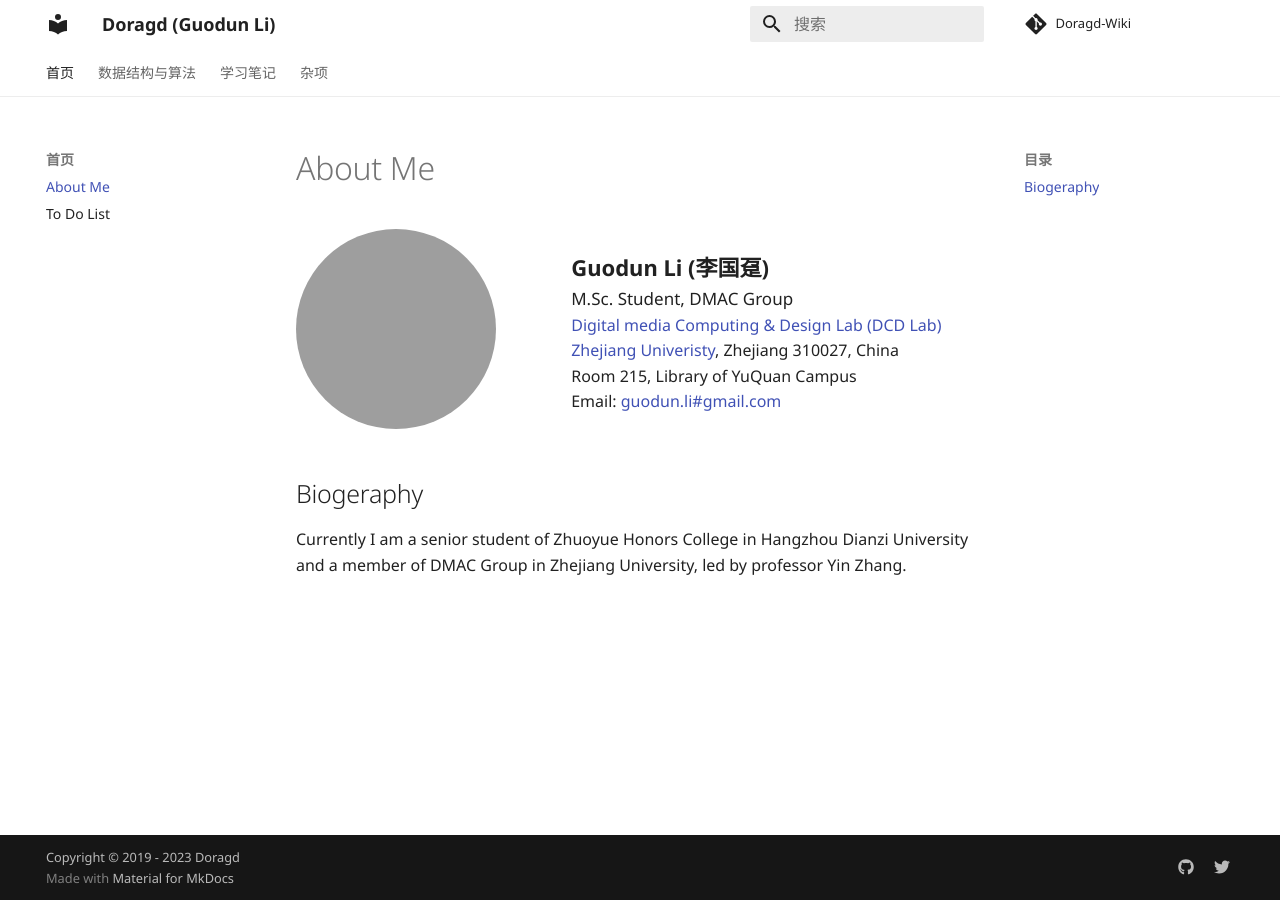
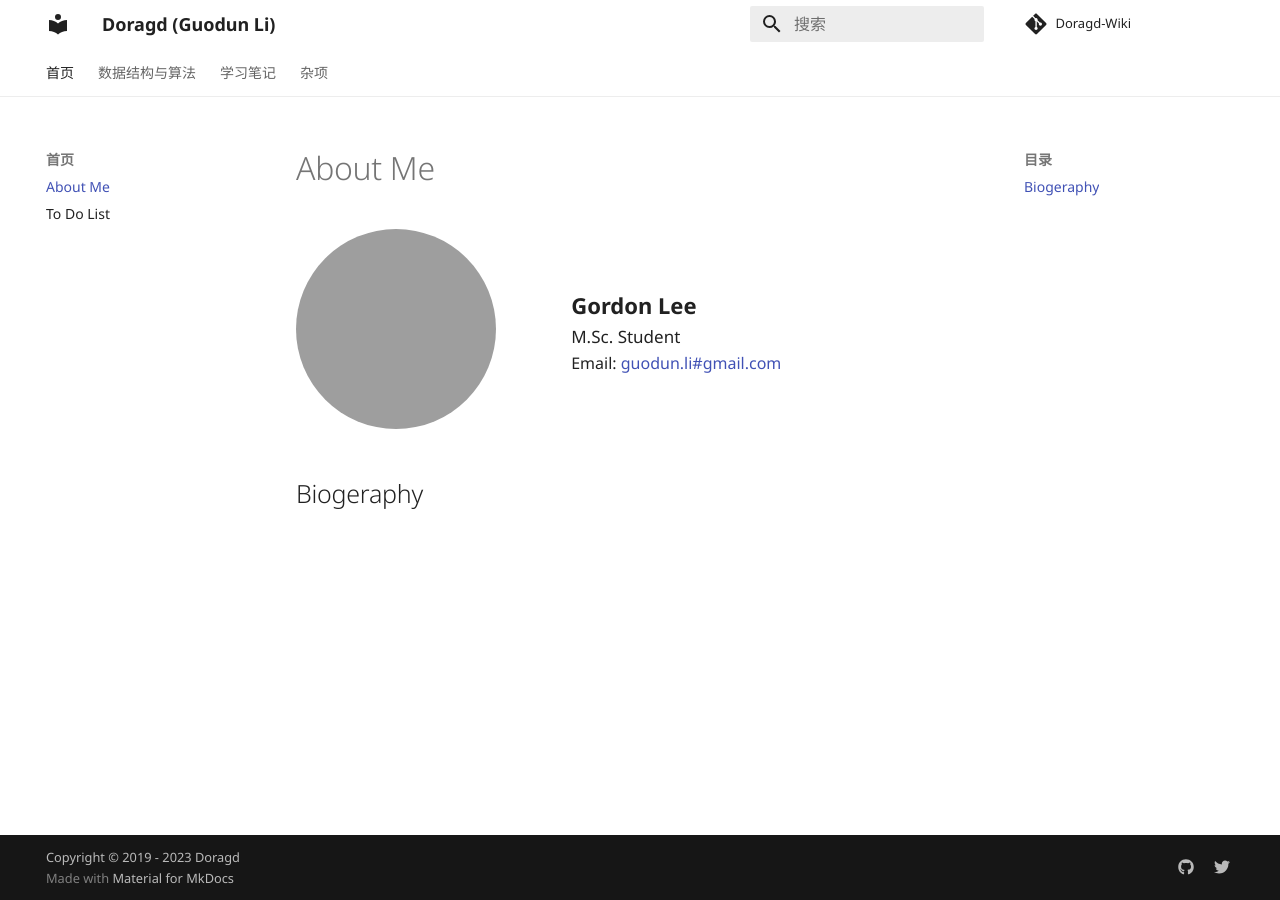
Before and after one commit to Doragd/Notes, an MkDocs documentation site: the page built from docs/index.md, in a window 1280 px wide. Built offline with MkDocs 1.6.1 and Material for MkDocs 9.7.7, drawn with Linux system fonts in a browser that asks for light colours; comment, search, counter and statistics services are not loaded; grey boxes are pictures that could not be loaded.

Commit message:
update code

```diff
--- a/docs/index.md
+++ b/docs/index.md
@@ -4,14 +4,11 @@
   <img src="https://avatars3.githubusercontent.com/u/26213546" style="width:10rem;height:auto; border-radius:50%; max-width:100%" alt="avatar">
   </div>
 <div id="text" style="display: right; width: 60%; white-space:nowarp">
-<span style="font-size:22px"><strong>Guodun Li (李国趸)</strong></span><br>
-<span style="font-size:17px">M.Sc. Student, DMAC Group</span><br>
-<span><a href="http://www.dcd.zju.edu.cn/">Digital media Computing & Design Lab (DCD Lab)</a></span><br>
-<span><a hred="http://www.zju.edu.cn/">Zhejiang Univeristy</a>, Zhejiang 310027, China</span><br>
-<span>Room 215, Library of YuQuan Campus</span><br>
+<span style="font-size:22px"><strong>Gordon Lee</strong></span><br>
+<span style="font-size:17px">M.Sc. Student</span><br>
+
 <span>Email: <a href="mailto:guodun.li#gmail.com" title="guodun.li#gmail.com">guodun.li#gmail.com</a></span><br>
 </div>
 </div>
 
 ## Biogeraphy
-Currently I am a senior student of Zhuoyue Honors College in Hangzhou Dianzi University and a member of DMAC Group in Zhejiang University, led by professor Yin Zhang.
```
